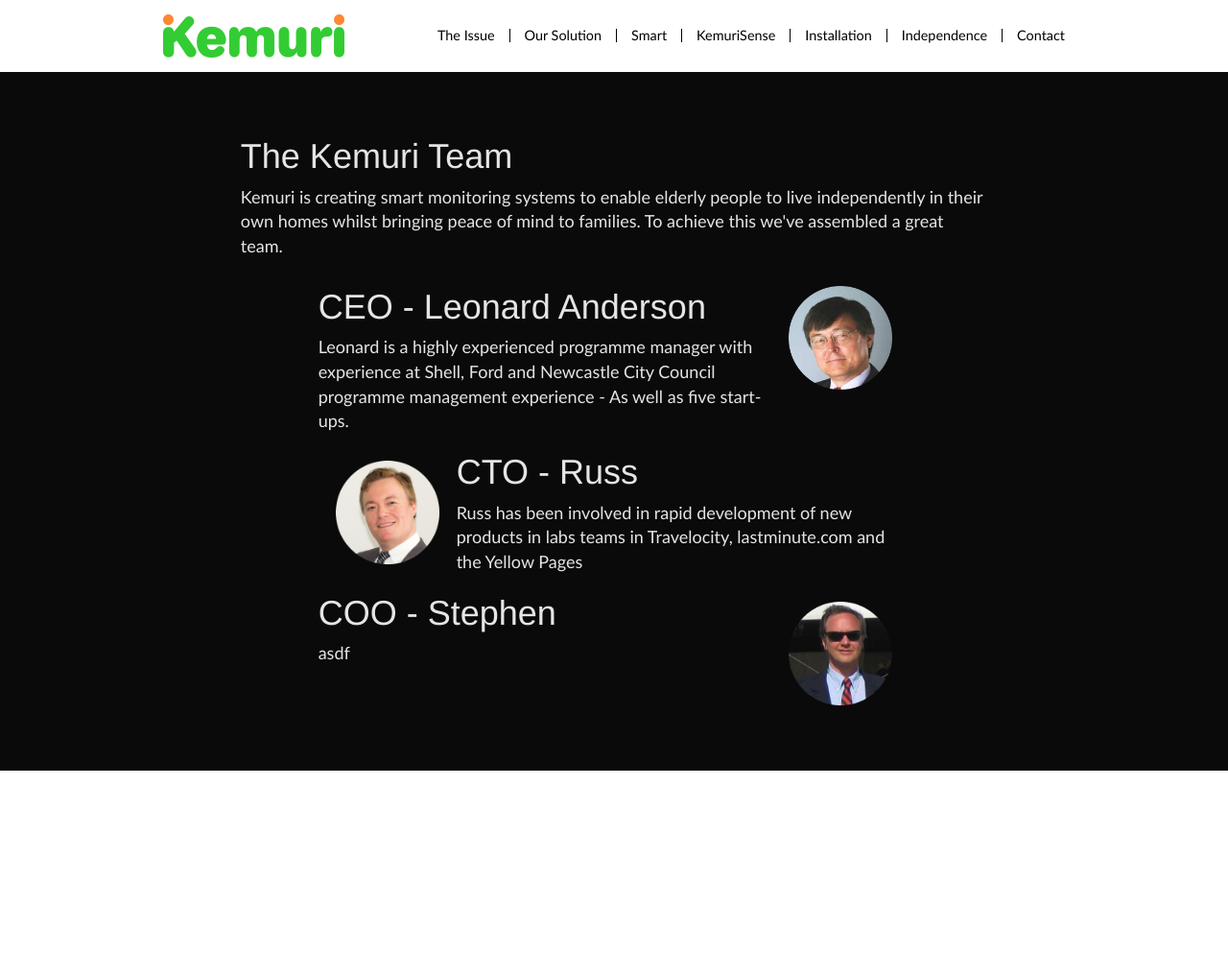
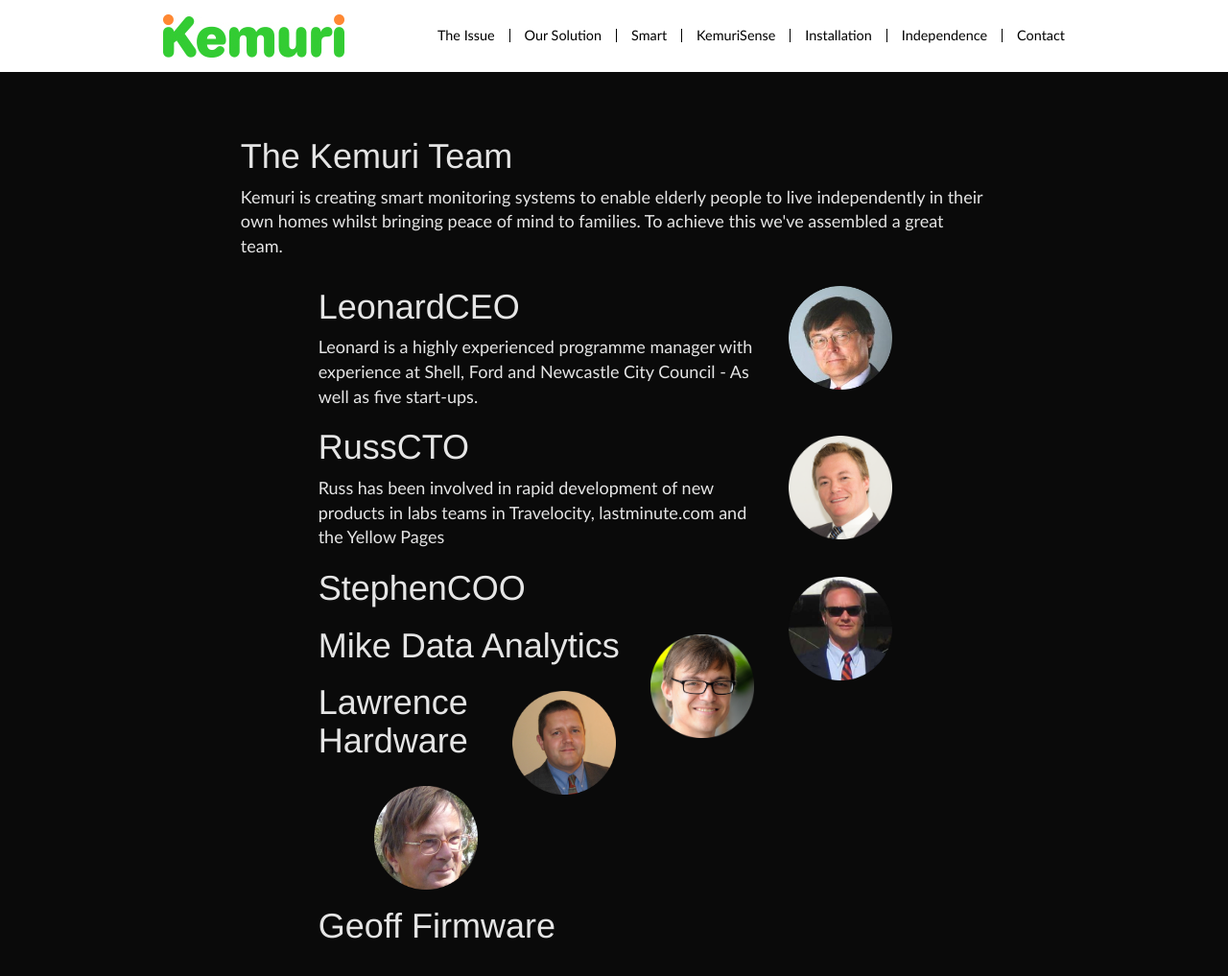
Before and after one commit to intelligentlilli/kemurisense.github.io, a Jekyll site: the page built from team.html, in a window 1280 px wide and 1045 px high. Shown: the top 1017 px of the window at 96% size. Built offline with Jekyll 4.4.1, drawn with Linux system fonts in a browser that asks for light colours; nearby versions of some CDN libraries; some web fonts are replaced; library files that are not in the unit come from our copies.

Commit message:
placeholders for team

```diff
--- a/team.html
+++ b/team.html
@@ -17,22 +17,36 @@
 		</div>
 
 		<div class="row">
-			<div class="col-md-8 col-md-push-2">
+			<div class="col-md-8 col-md-push-2 team-members">
 
 
 				{% include mugshot.html  name="Leonard Anderson" alignment="right" src="people-len.png" %}
-				<h2>CEO - Leonard Anderson</h2>
-				<p>Leonard is a highly experienced programme manager with experience at Shell, Ford and Newcastle City Council programme management experience - As well as five start-ups.</p>
+				<h2>Leonard<span>CEO</span></h2>
+				<p>Leonard is a highly experienced programme manager with experience at Shell, Ford and Newcastle City Council - As well as five start-ups.</p>
 
 
-				{% include mugshot.html  name="Russ Anderson" alignment="left" src="people-russ.png" %}
-				<h2>CTO - Russ</h2>
+				{% include mugshot.html  name="Russ Anderson" alignment="right" src="people-russ.png" %}
+				<h2>Russ<span>CTO</span></h2>
 				<p>Russ has been involved in rapid development of new products in labs teams in Travelocity, lastminute.com and the Yellow Pages</p>
 
 
 				{% include mugshot.html  name="Stephen Colony" alignment="right" src="people-stephen.png" %}
-				<h2>COO - Stephen</h2>
-				<p>asdf</p>
+				<h2>Stephen<span>COO</span></h2>
+				<p></p>
+
+				{% include mugshot.html  name="Mike Anderson" alignment="right" src="people-mike.png" %}
+				<h2>Mike <span>Data Analytics</span></h2>
+				<p></p>
+
+
+				{% include mugshot.html  name="Lawrence Archard" alignment="right" src="people-lawrence.png" %}
+				<h2>Lawrence <span>Hardware</span></h2>
+				<p></p>
+
+
+				{% include mugshot.html  name="Geoff Hughes" alignment="right" src="people-geoff.png" %}
+				<h2>Geoff <span>Firmware</span></h2>
+				<p></p>
 
 
 			</div>
```
